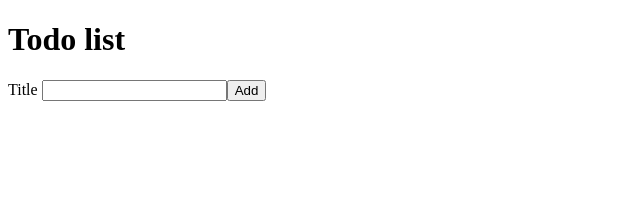
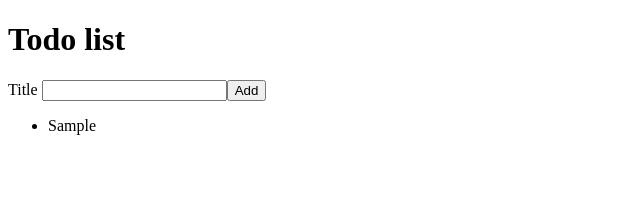
Before and after one commit to Hizzodge/react-todo, a React (Create React App) app: page / in a window 1280 px wide. Both pictures are taken after typing "Sample" into the empty fields and a click on the button "Add". Shown: the top 207 px of the page, without its empty margins (0-640 px from the left). Built offline with nearby package versions, Linux system fonts and the light colour scheme; the HTML template or start-up script is replaced by a standard one.

Commit message:
destructure props

```diff
--- a/src/AddTodoForm.js
+++ b/src/AddTodoForm.js
@@ -1,19 +1,17 @@
 import React, { useState } from "react";
 
-const AddTodoForm = (props) => {
+const AddTodoForm = ({onAddTodo}) => {
   const [todoTitle, setTodoTitle] = useState('')
 
   const handleTitleChange = (event) => {
-      const newTodoTitle = event.target.title.value;
-      setTodoTitle(newTodoTitle);
-
+    const newTodoTitle = event.target.value;
+    setTodoTitle(newTodoTitle);
   }
   const handleAddTodo = (event) => {
     event.preventDefault();
     console.log(todoTitle);
-
-    props.onAddTodo(todoTitle);
-    document.getElementById('todoForm').reset();
+    onAddTodo({title: todoTitle, id: Date.now()});
+    setTodoTitle('');
   }
 
   return (
--- a/src/App.js
+++ b/src/App.js
@@ -5,31 +5,17 @@
 
 
 function App() {
- const [newTodo, setNewTodo] = useState('')
-
  const [todoList, setTodoList] = useState([])
 
-  // const todoList = [
-  //   {
-  //     id: 1,
-  //     title: "Complete assignment",
-  //   },
-  //   {
-  //     id: 2,n
-  //     title: "Complete assignment",
-  //   },
-  //   {
-  //     id: 3,
-  //     title: "Complete assignment",
-  //   },
-  // ];
+ const addTodo = (newTodo) => {
+  setTodoList([...todoList, newTodo])
+ }
 
   return (
     <div>
       <h1>Todo list</h1>
-      <AddTodoForm onAddTodo={setNewTodo}/>
-      <p>{newTodo}</p>
-      <TodoList list ={todoList} todoList={todoList}/>
+      <AddTodoForm onAddTodo={addTodo}/>
+      <TodoList todoList={todoList}/>
     </div>
   );
 }
--- a/src/TodoList.js
+++ b/src/TodoList.js
@@ -3,10 +3,10 @@
 
 
 
-const TodoList = (props) => {
+const TodoList = ({todoList}) => {
   return (
     <ul>
-      {props.todoList.map((obj) => (
+      {todoList.map((obj) => (
         <TodoListItem obj={obj} key={obj.id}/>
       ))}
     </ul>
--- a/src/TodoListItem.js
+++ b/src/TodoListItem.js
@@ -1,8 +1,8 @@
 import React from "react";
 
-const TodoListItem = (props) => {
+const TodoListItem = ({obj}) => {
    return (
-    <li>{props.obj.title}</li>
+    <li>{obj.title}</li>
    )
 }
 
```
